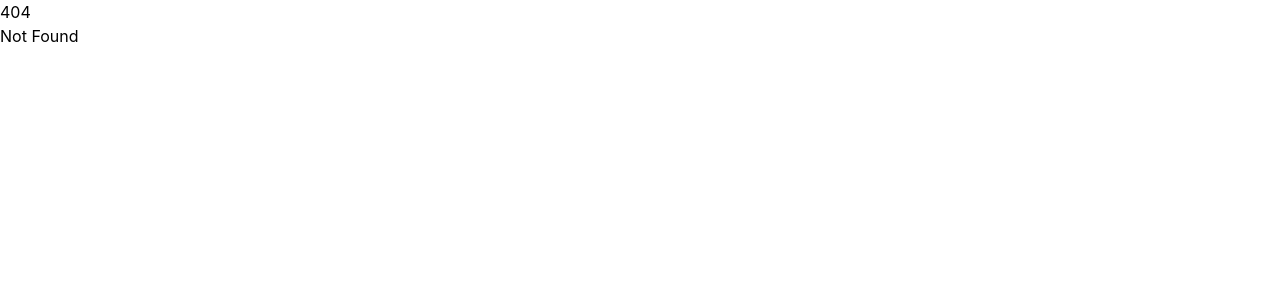
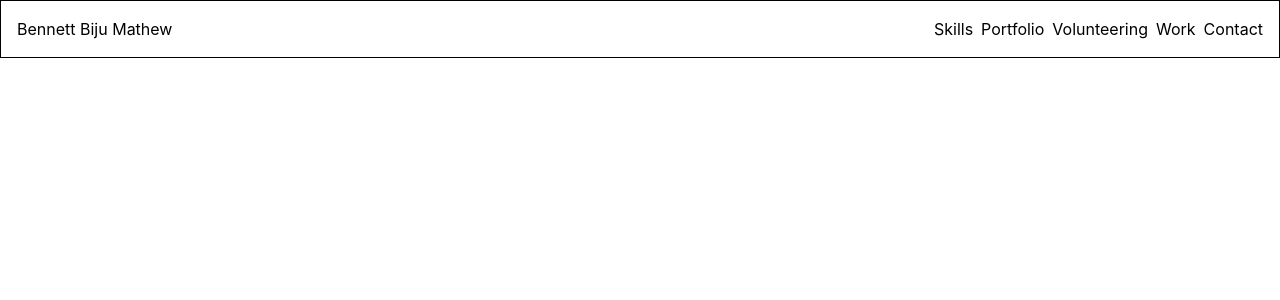
Before and after one commit to bennettbijumathew/bennettbijumathew.github.io, a SvelteKit app: page /contact in a window 1280 px wide. Before the commit this address had no page. Shown: the top 300 px of the page. Built offline with nearby package versions, Linux system fonts and the light colour scheme.

Commit message:
Created page structure

```diff
--- a/src/app.html
+++ b/src/app.html
@@ -2,11 +2,23 @@
 <html lang="en">
 	<head>
 		<meta charset="utf-8" />
-		<meta name="viewport" content="width=device-width, initial-scale=1" />
-		<meta name="text-scale" content="scale" />
+		<meta
+            name="viewport"
+            content="width=device-width, initial-scale=1"
+        />
+		<meta
+            name="text-scale"
+            content="scale"
+        />
 		%sveltekit.head%
 	</head>
-	<body data-sveltekit-preload-data="hover">
-		<div style="display: contents">%sveltekit.body%</div>
+
+	<body
+        data-sveltekit-preload-data="hover"
+        class="flex flex-1 flex-row min-h-screen"
+    >
+        <main style="display: contents">
+	    	%sveltekit.body%
+        </main>
 	</body>
 </html>
--- a/src/routes/+layout.svelte
+++ b/src/routes/+layout.svelte
@@ -1,9 +1,24 @@
 <script lang="ts">
 	import './layout.css';
 	import favicon from '$lib/assets/favicon.svg';
-
 	let { children } = $props();
 </script>
 
 <svelte:head><link rel="icon" href={favicon} /></svelte:head>
-{@render children()}
+
+
+<div class="flex flex-col flex-1">
+    <div class="border p-4 flex justify-between">
+        <a href="/"> Bennett Biju Mathew </a>
+
+        <nav class="flex gap-x-2">
+            <a href="/skills"> Skills </a>
+            <a href="/portfolio"> Portfolio </a>
+            <a href="/volunteering"> Volunteering </a>
+            <a href="/work"> Work </a>
+            <a href="/contact"> Contact </a>
+        </nav>
+    </div>
+
+    {@render children()}
+</div>
```
Also changed, not shown: src/routes/contact/+page.svelte (added), src/routes/portfolio/+page.svelte (added), src/routes/skills/+page.svelte (added), src/routes/volunteering/+page.svelte (added), src/routes/work/+page.svelte (added).
